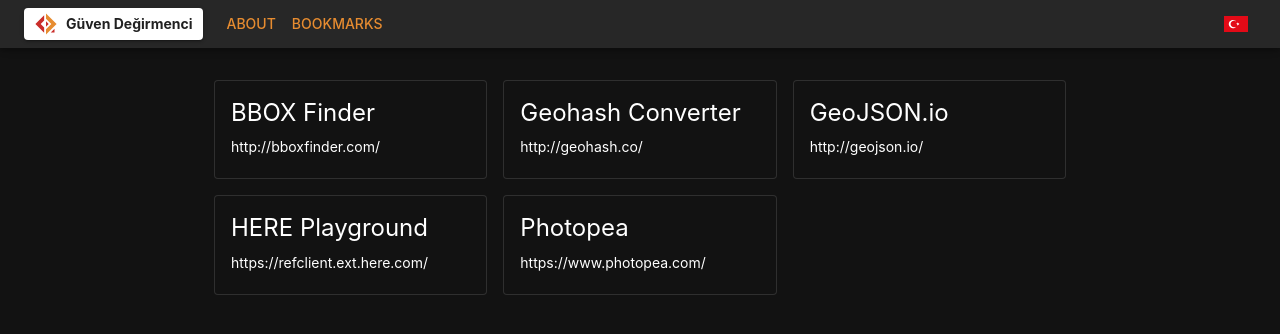
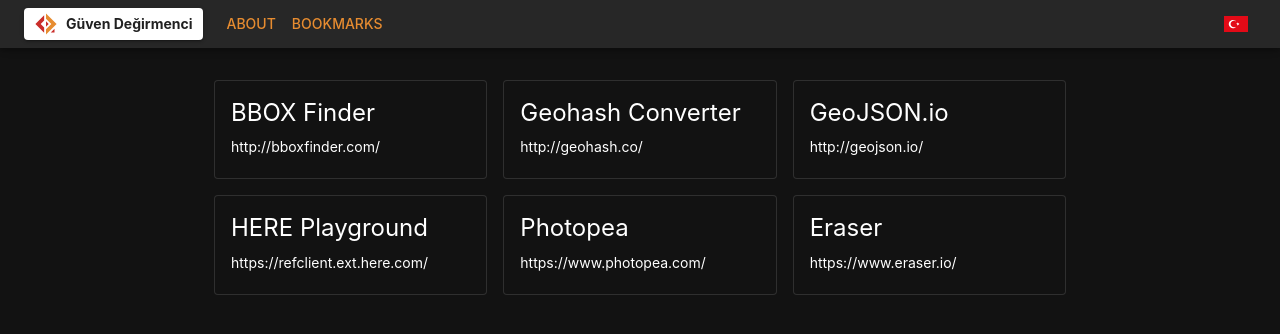
Before and after one commit to Duoquote/duo-web, a React (Vite) app: page /bookmarks in a window 1280 px wide. Shown: the top 334 px of the page. Built offline with nearby package versions, Linux system fonts and the light colour scheme.

Commit message:
Add Eraser pin to Bookmarks page

```diff
--- a/src/pages/Bookmarks.jsx
+++ b/src/pages/Bookmarks.jsx
@@ -74,6 +74,11 @@
               url="https://www.photopea.com/"
               description="A Photoshop-like online image editor."
             />
+            <Pin
+              name="Eraser"
+              url="https://www.eraser.io/"
+              description="Documents & diagrams editor."
+            />
           </Grid>
         </Container>
       </Box>
```
